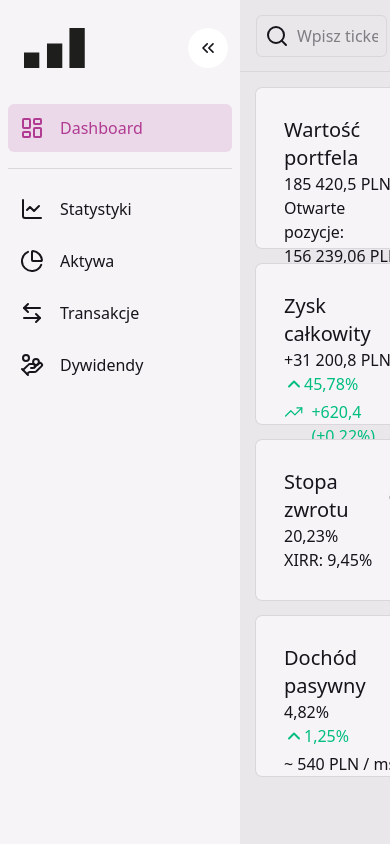
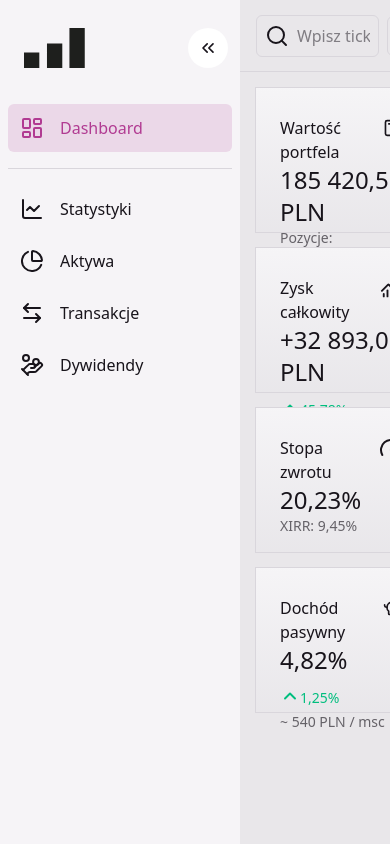
Before and after one commit to Tom3546/Portfolio-Analysis, a React (Vite) app: page / in a window 390 px wide. Built offline with nearby package versions, Linux system fonts and the light colour scheme.

Commit message:
feat: add styles and responsive layout to cards

```diff
--- a/src/data/mockData.ts
+++ b/src/data/mockData.ts
@@ -8,7 +8,7 @@ export const mockSummary: PortfolioSummary = {
   totalValue: 185420.5,
   openPositions: 156239.06,
 
-  totalProfitLoss: 31200.8,
+  totalProfitLoss: 32893.05,
   totalReturn: 45.78,
   dailyProfitLoss: 620.4,
   dailyChangePercentage: 0.22,
--- a/src/index.css
+++ b/src/index.css
@@ -37,7 +37,7 @@ body {
 :root,
 [data-theme="dark"] {
   --bg-dark: oklch(0.1 0 310);
-  --bg: oklch(0.16 0 310);
+  --bg: oklch(0.15 0 310);
   --bg-light: oklch(0.2 0 310);
   --text: oklch(0.9 0.012 106.776);
   --text-muted: oklch(0.7 0 310);
--- a/src/pages/DashBoard/Card.tsx
+++ b/src/pages/DashBoard/Card.tsx
@@ -38,18 +38,18 @@ export default function Card({
 
   return (
     <div
-      className="h-40 p-7 bg-bg ring-1 ring-border rounded-md
-      transition-colors duration-200"
+      className="flex flex-col justify-between items-between h-36 px-6 py-7 ring-1 ring-border
+      bg-linear-to-b from-bg to-bg-dark transition-colors duration-200"
     >
-      <div className="flex items-center justify-between gap-3 w-full text-xl">
+      <div className="flex justify-between w-full">
         <span>{title}</span>
         <Icon />
       </div>
-      <div className="">
-        <span>{value} </span>
+      <div className="flex items-center flex-wrap gap-2">
+        <span className="text-2xl text-">{value}</span>
         {sideValue && (
           <div
-            className={`flex ${sideTrend ? "text-positive" : "text-negative"}`}
+            className={`flex items-center ${sideTrend ? "text-positive" : "text-negative"}`}
           >
             <span className="w-5 pb-1 flex items-center">
               {sideTrend ? (
@@ -58,19 +58,17 @@ export default function Card({
                 <ChevronDown strokeWidth="2.3" />
               )}
             </span>
-            <span>{sideValue}</span>
+            <span className="text-sm">{sideValue}</span>
           </div>
         )}
       </div>
 
-      {TrendIcon ? (
-        <div className={`flex gap-2 ${color}`}>
-          <TrendIcon strokeWidth="1.5" />
-          <span>{subValue}</span>
-        </div>
-      ) : (
-        <span>{subValue}</span>
-      )}
+      <div
+        className={`flex items-center gap-2 ${TrendIcon ? color : "text-text-muted"}`}
+      >
+        {TrendIcon && <TrendIcon strokeWidth="1.5" />}
+        <span className="text-sm">{subValue}</span>
+      </div>
     </div>
   );
 }
--- a/src/pages/DashBoard/DashBoard.tsx
+++ b/src/pages/DashBoard/DashBoard.tsx
@@ -25,14 +25,13 @@ console.log(formattedMockSummary);
 
 export default function DashBoard() {
   return (
-    <div className="max-w-7xl gap-4 p-6 max-md:p-4 mx-auto">
-      {/*or: max-w-screen-2xl*/}
-      <div className="grid md:grid-cols-2 xl:grid-cols-4 gap-4">
+    <div className="max-w-screen-2xl gap-4 p-6 max-md:p-4 mx-auto">
+      <div className="grid md:grid-cols-2 xl:grid-cols-[repeat(4,minmax(max-content,1fr))] gap-4">
         <Card
           title="Wartość portfela"
           icon={WalletMinimal}
           value={`${formattedMockSummary.totalValue} PLN`}
-          subValue={`Otwarte pozycje: ${formattedMockSummary.openPositions} PLN`}
+          subValue={`Pozycje: ${formattedMockSummary.openPositions} PLN`}
         />
         <Card
           title="Zysk całkowity"
--- a/src/types/portfolio.ts
+++ b/src/types/portfolio.ts
@@ -29,7 +29,7 @@ export interface PortfolioSummary {
   dailyChangePercentage: number;
   rateOfReturn: number;
   xirr: number;
-  annualPassiveIncome: number;
+  passiveIncomeYield: number;
   passiveIncomeYoYChange: number;
   monthlyPassiveIncome: number;
 }
```
